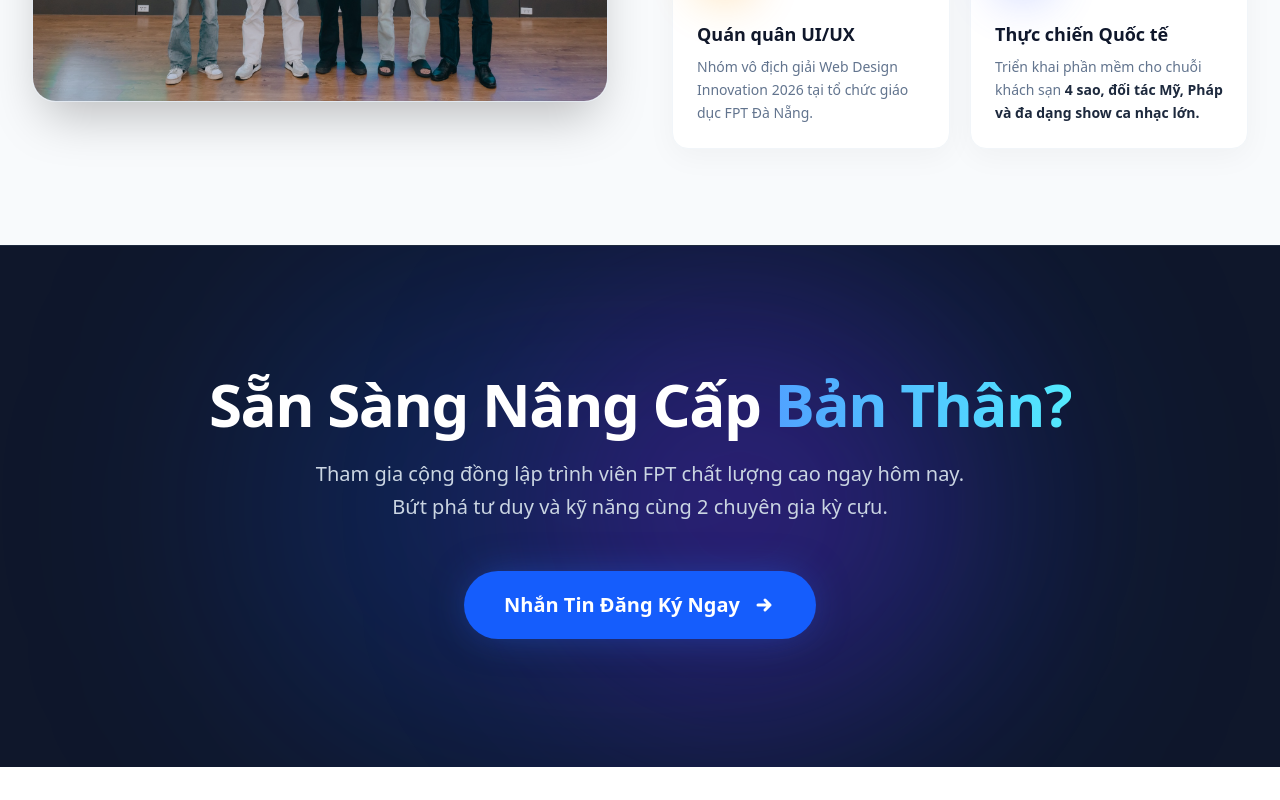
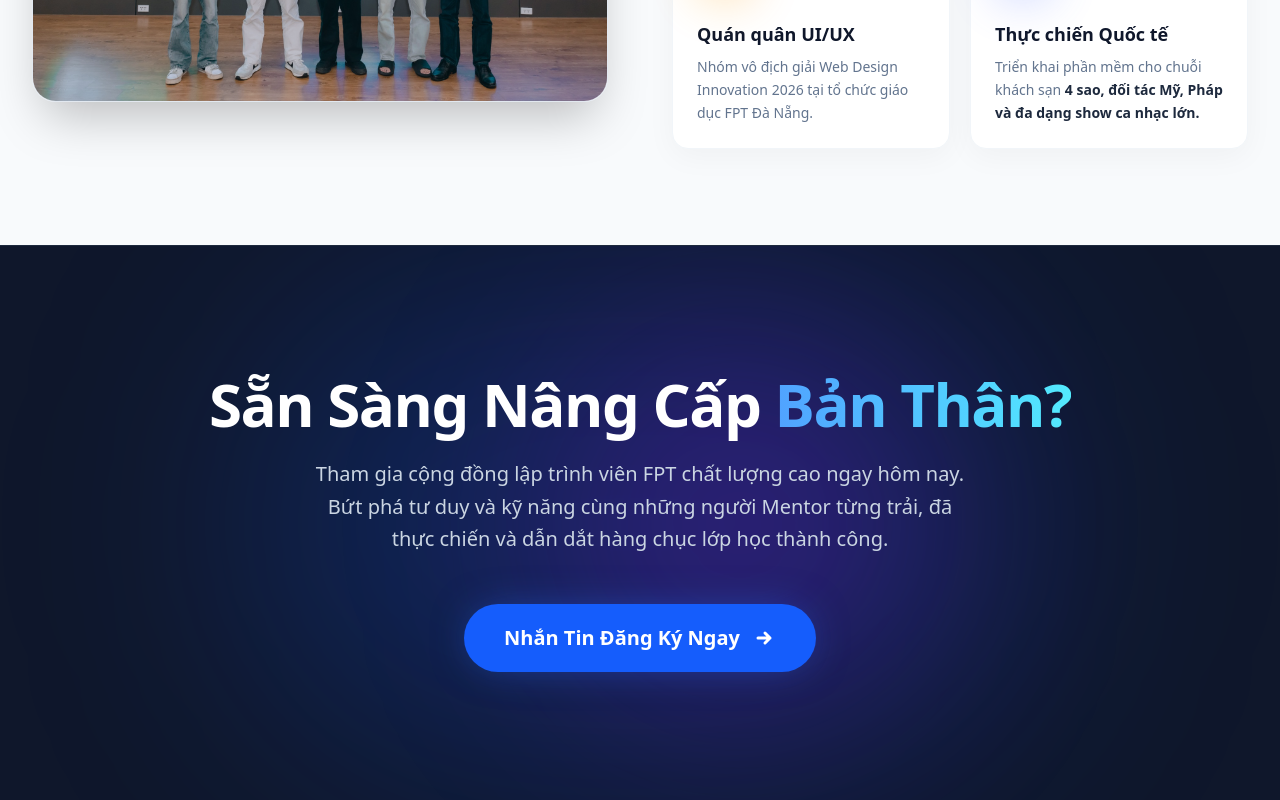
Before and after one commit to khanh020905/FPT_COURSE_PRF_PRO, a Next.js app: page / in a window 1280 px wide. Shown: the part 3284-4084 px from the top of the page. Before the commit the page ends 4051 px from the top, so only its background shows below. Built offline with nearby package versions, Linux system fonts and the light colour scheme.

Commit message:
copy: change experts to experienced mentors for authenticity

```diff
--- a/src/app/page.tsx
+++ b/src/app/page.tsx
@@ -21,7 +21,7 @@ export default function Home() {
             Sẵn Sàng Nâng Cấp <span className="text-transparent bg-clip-text bg-gradient-to-r from-blue-400 to-cyan-300">Bản Thân?</span>
           </h3>
           <p className="text-slate-300 text-lg md:text-xl max-w-2xl mx-auto mb-12 leading-relaxed">
-            Tham gia cộng đồng lập trình viên FPT chất lượng cao ngay hôm nay. Bứt phá tư duy và kỹ năng cùng 2 chuyên gia kỳ cựu.
+            Tham gia cộng đồng lập trình viên FPT chất lượng cao ngay hôm nay. Bứt phá tư duy và kỹ năng cùng những người Mentor từng trải, đã thực chiến và dẫn dắt hàng chục lớp học thành công.
           </p>
           <a
             href="https://zalo.me/0335111783"
```
Also changed, not shown: src/app/layout.tsx (+1 -1 lines).
